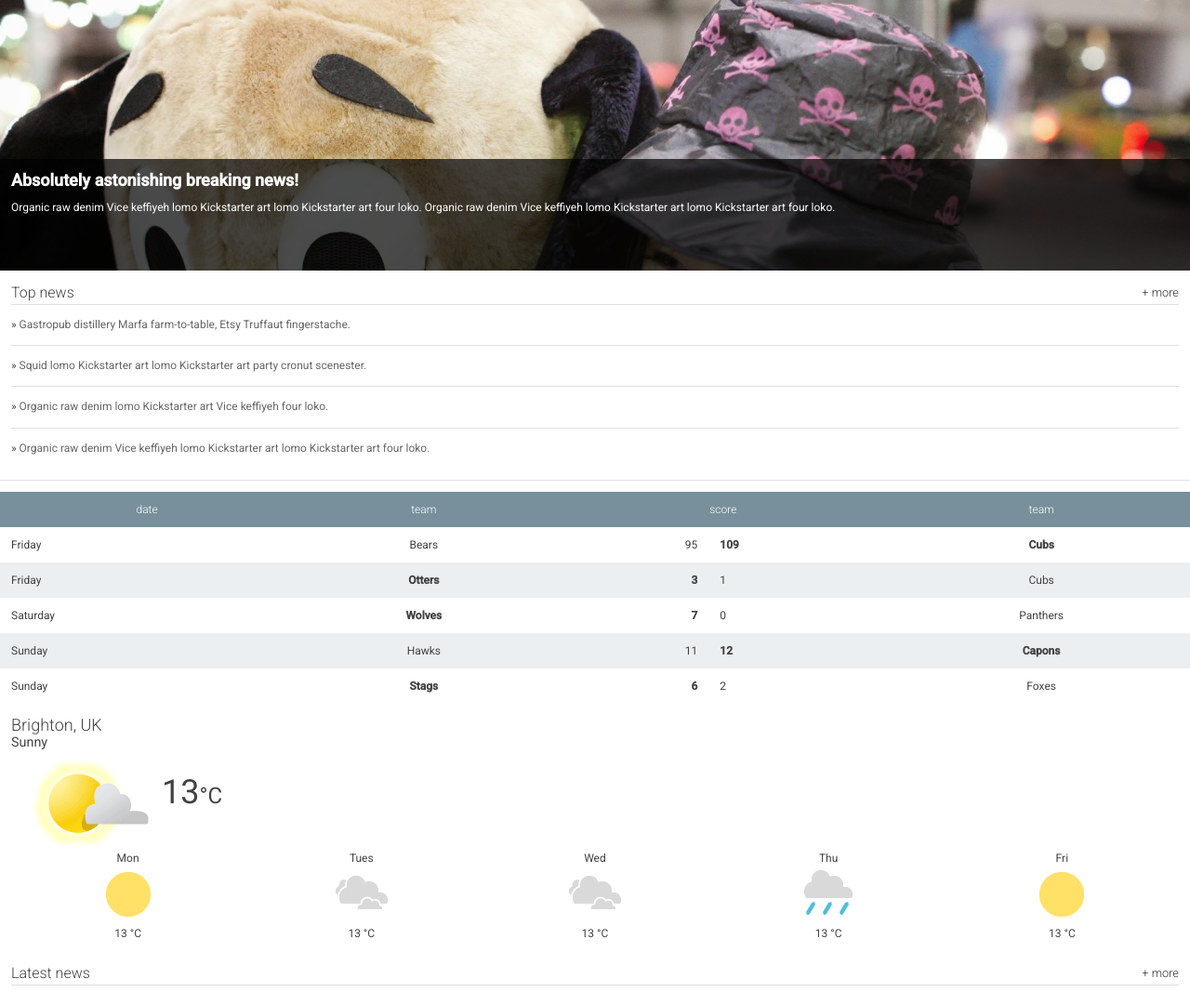
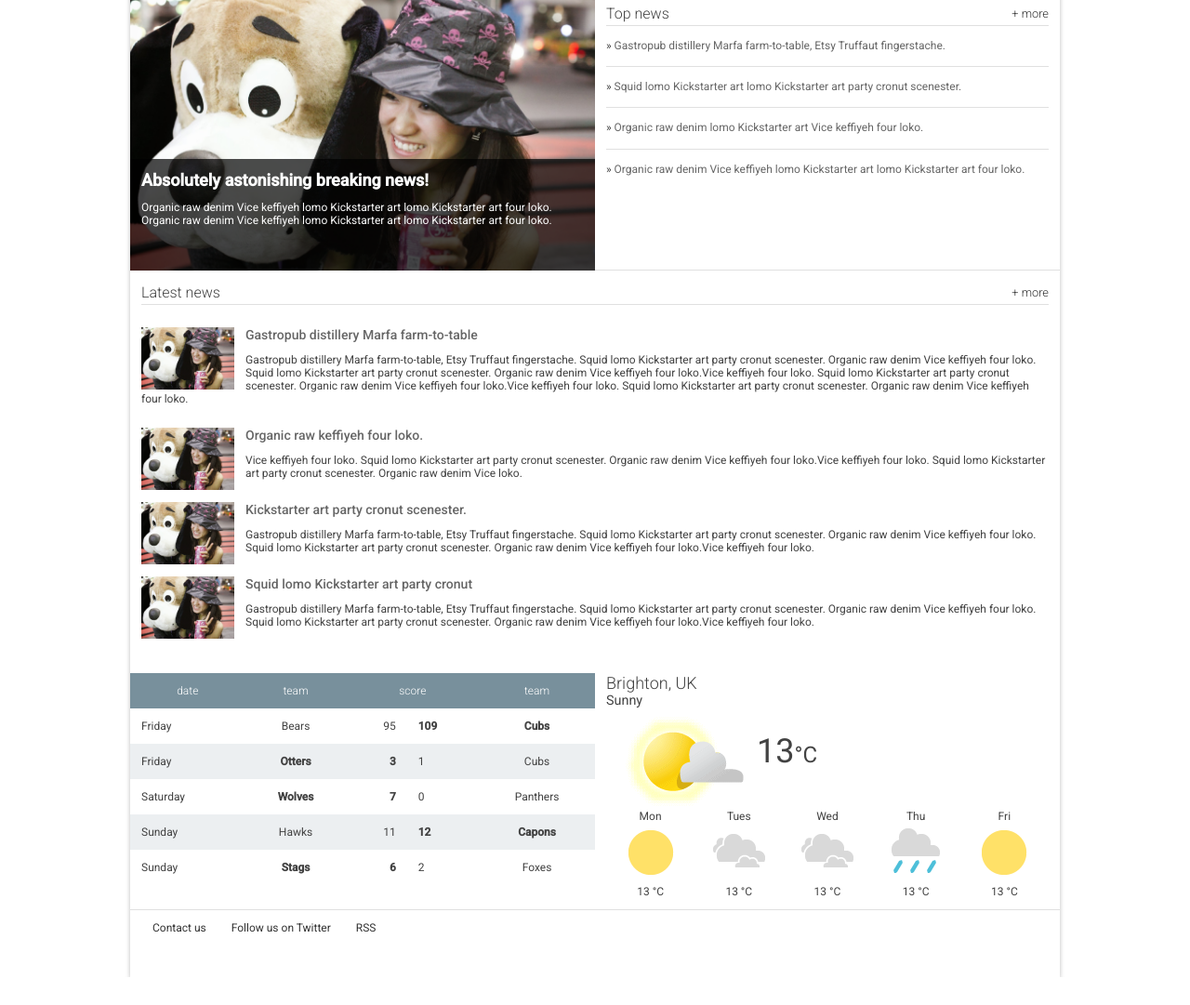
Before and after one commit to dearamerican/udacity-rwd, a plain HTML site: page index.html in a window 1280 px wide. Shown: the part 186-1267 px from the top of the page at 93% size. After the commit the page ends 1237 px from the top, so only its background shows below. Drawn offline with Linux system fonts and the light colour scheme.

Commit message:
Project Part 2

```diff
--- a/index.html
+++ b/index.html
@@ -1,12 +1,13 @@
 <!doctype html>
 <html lang="en">
   <head>
-    <meta name="viewport" content="width=device-width, initial-scale=1">
+    <meta name="viewport" content="width=device-width, initial-scale=1.0">
     <meta charset="utf-8">
     <meta http-equiv="X-UA-Compatible" content="IE=edge">
     <title>Brighton Times</title>
     <link href="https://fonts.googleapis.com/css?family=Roboto:300,400,500" rel="stylesheet" type="text/css">
     <link rel="stylesheet" type="text/css" href="main.css">
+    <link rel="stylesheet" type="text/css" href="responsive.css">
   </head>
   <body>
 
--- a/main.css
+++ b/main.css
@@ -86,6 +86,7 @@ img, embed, object, video {
 
 .nav {
   width: 100%;
+  max-width: 1000px;
   margin-left: auto;
   margin-right: auto;
 }
@@ -128,6 +129,7 @@ img, embed, object, video {
 main {
   box-shadow: 0 2px 5px rgba(0, 0, 0, 0.26);
   width: 100%;
+  max-width: 1000px;
   margin-left: auto;
   margin-right: auto;
 }
@@ -173,6 +175,7 @@ main {
  */
 
 .top-news {
+  float: right;
   width: 100%;
   height: auto;
   border-bottom: 1px solid #E0E0E0;
@@ -218,6 +221,7 @@ main {
  */
 
 .scores {
+  float: left;
   width: 100%;
   padding-top: 1em;
 }
@@ -266,7 +270,7 @@ main {
  */
 
 .weather {
-  width: 100%;
+  flex-basis: 100%;
   padding: 1em;
 }
 
--- /dev/null
+++ b/responsive.css
@@ -0,0 +1,50 @@
+
+@media screen and (max-width: 600px) {
+  .header__title {
+    font-size: 2.7em;
+    margin: .7em 0.25em;
+  }
+}
+
+@media screen and (min-width: 601px) {
+  .content {
+    display: flex;
+    flex-wrap: wrap;
+  }
+
+  .hero {
+    order: -5;
+    flex-basis: 50%;
+  }
+
+  .weather {
+    order: -4;
+    flex-basis: 50%;
+  }
+}
+
+@media screen and (min-width: 801px) {
+  .content {
+    display: flex;
+    flex-wrap: wrap;
+  }
+
+  .top-news {
+    order: -4;
+    flex-basis: 50%;
+  }
+
+  .recent-news {
+    order: -3;
+  }
+
+  .scores {
+    order: -2;
+    flex-basis: 50%;
+  }
+
+  .weather {
+    order: 1;
+    flex-basis: 50%;
+  }
+}
```
